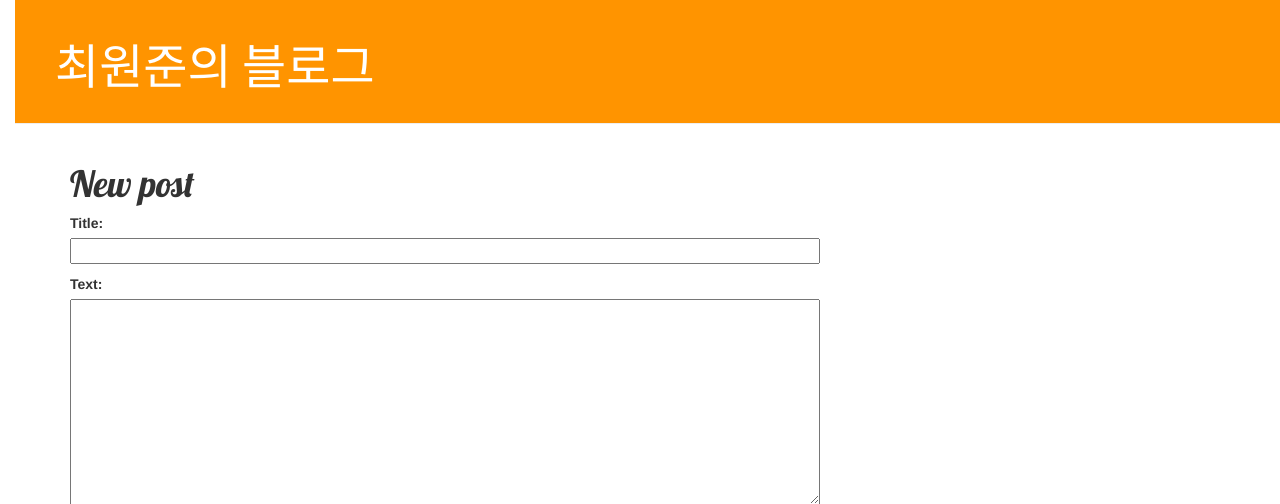
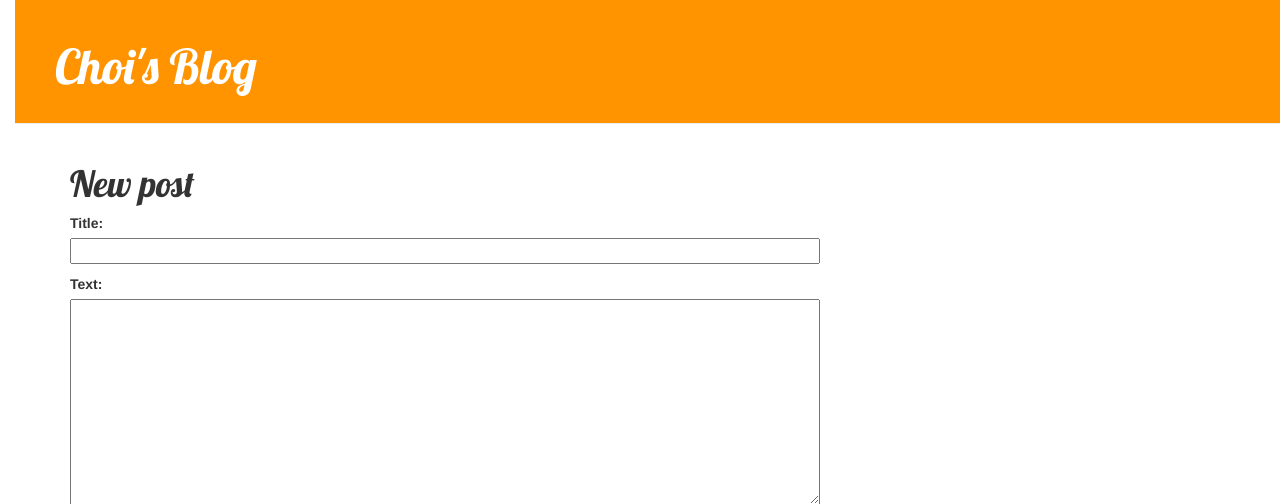
Before and after one commit to Choi-Won-Jun/my-first-blog, a Django app: page /post/new in a window 1280 px wide. Shown: the top 504 px of the page. Run offline with Django 3.2, Linux system fonts and the light colour scheme; some libraries are stand-ins or nearby versions.

Commit message:
Changed owner name of blog

```diff
--- a/blog/templates/blog/base.html
+++ b/blog/templates/blog/base.html
@@ -1,7 +1,7 @@
 {% load static %}
 <html>
     <head>
-        <title>2016104171_컴퓨터공학과_최원준의_블로그</title>
+        <title>Choi's Blog</title>
         <link rel="stylesheet" href="//maxcdn.bootstrapcdn.com/bootstrap/3.2.0/css/bootstrap.min.css">
         <link rel="stylesheet" href="//maxcdn.bootstrapcdn.com/bootstrap/3.2.0/css/bootstrap-theme.min.css">
         <link href='//fonts.googleapis.com/css?family=Lobster&subset=latin,latin-ext' rel='stylesheet' type='text/css'>
@@ -12,7 +12,7 @@
           {% if user.is_authenticated %}
             <a href="{% url 'post_new' %}" class="top-menu"><span class="glyphicon glyphicon-plus"></span></a>
           {% endif %}
-            <h1><a href="/">최원준의 블로그</a></h1>
+            <h1><a href="/">Choi's Blog</a></h1>
         </div>
         <div class="content container">
             <div class="row">
```
